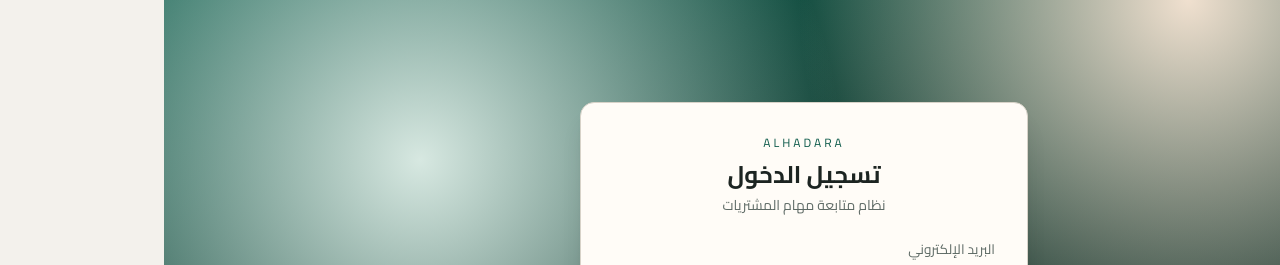
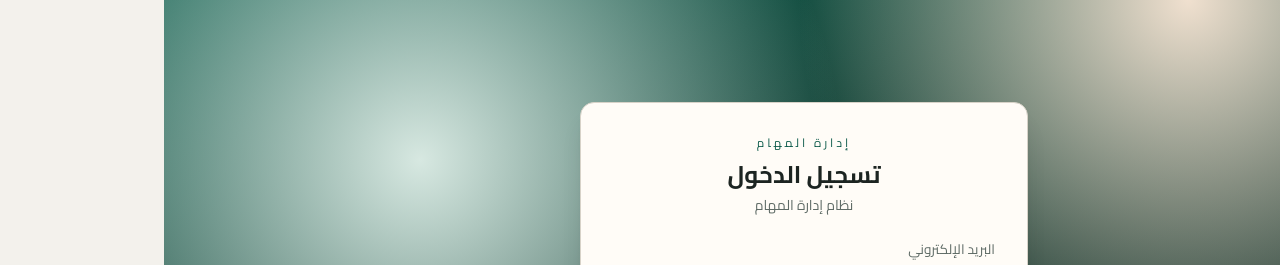
Before and after one commit to nourakkad/task1234567890, a Next.js app: page /login in a window 1280 px wide. Shown: the top 265 px of the page. Built offline with nearby package versions, Linux system fonts and the light colour scheme.

Commit message:
first commit

```diff
--- a/src/app/(auth)/login/page.tsx
+++ b/src/app/(auth)/login/page.tsx
@@ -52,11 +52,11 @@ export default function LoginPage() {
       <div className="relative w-full max-w-md card p-8 shadow-xl">
         <div className="mb-6 text-center">
           <div className="text-xs tracking-[0.25em] text-[var(--brand)]">
-            ALHADARA
+            إدارة المهام
           </div>
           <h1 className="mt-2 text-2xl font-bold">تسجيل الدخول</h1>
           <p className="mt-1 text-sm text-[var(--muted)]">
-            نظام متابعة مهام المشتريات
+            نظام إدارة المهام
           </p>
         </div>
 
--- a/src/app/layout.tsx
+++ b/src/app/layout.tsx
@@ -10,8 +10,8 @@ const cairo = Cairo({
 });
 
 export const metadata: Metadata = {
-  title: "نظام متابعة مهام المشتريات | Alhadara",
-  description: "نظام إدارة مهام المشتريات بين الإدارة والمدراء والموظفين",
+  title: "إدارة المهام",
+  description: "نظام إدارة المهام بين الإدارة والمدراء والموظفين",
 };
 
 export default function RootLayout({
--- a/src/components/Sidebar.tsx
+++ b/src/components/Sidebar.tsx
@@ -59,10 +59,10 @@ export function Sidebar() {
     <aside className="fixed inset-y-0 start-0 z-40 flex w-64 flex-col bg-[var(--sidebar)] text-[var(--sidebar-ink)]">
       <div className="shrink-0 border-b border-white/10 px-5 py-6">
         <div className="text-xs tracking-[0.2em] text-emerald-200/80">
-          ALHADARA
+          إدارة المهام
         </div>
         <h1 className="mt-2 text-xl font-bold leading-tight">
-          نظام متابعة مهام المشتريات
+          نظام إدارة المهام
         </h1>
       </div>
 
```
Also changed, not shown: 1 other file (tests, documents, lock files or other folders).
